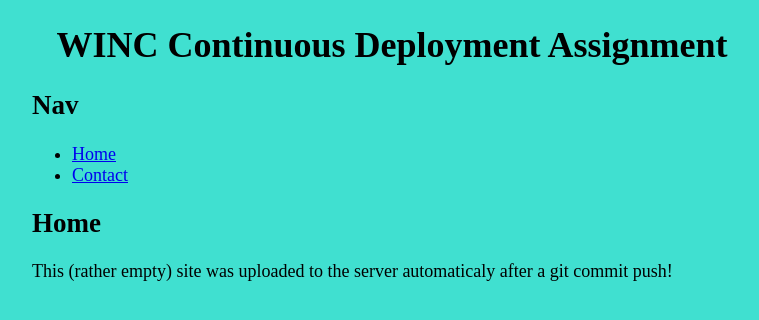
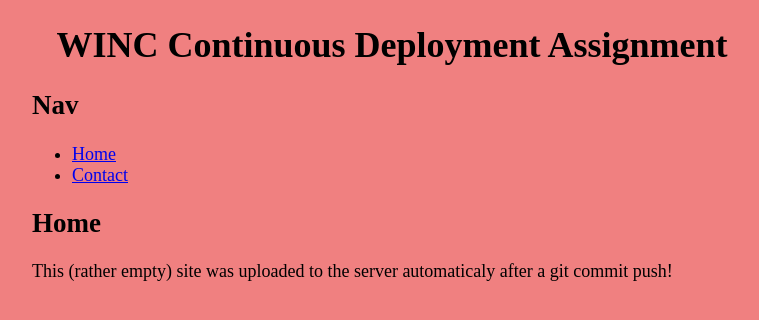
Before and after one commit to Mark-NB/winc-backend-final, a Flask app: page / in a window 1280 px wide. Shown: the top 320 px of the page, without its empty margins (248-1007 px from the left). Run offline with Flask 2, Linux system fonts and the light colour scheme.

Commit message:
day2 cd6

```diff
--- a/static/style.css
+++ b/static/style.css
@@ -2,7 +2,7 @@ body {
     margin: 0 auto;
     max-width: 720px;
     font-size: 18px;
-    background-color: turquoise
+    background-color: lightcoral
 }
 
 h1 {
```
Also changed, not shown: .github/workflows/run-tests.yml.
